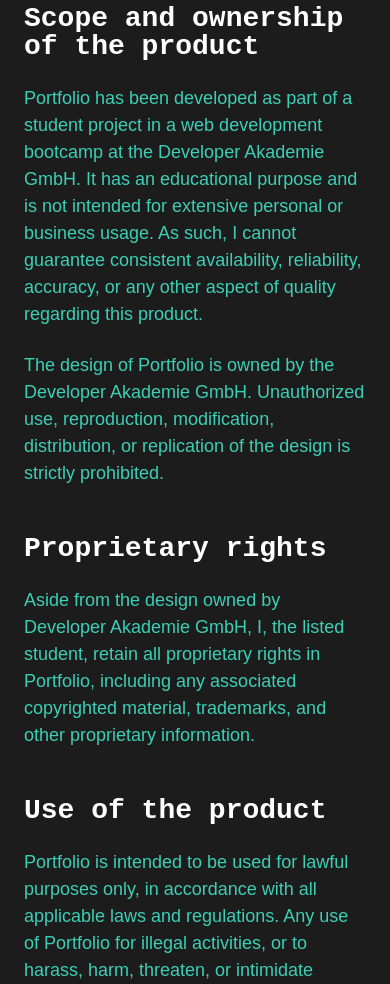
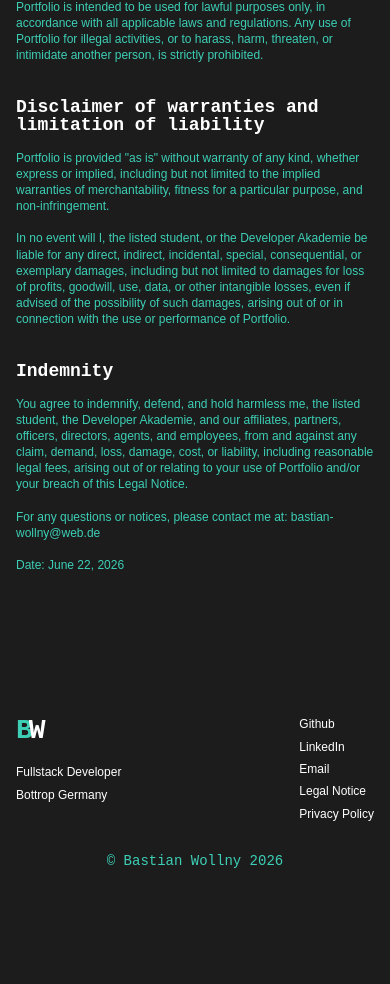
Before and after one commit to CZX93-BW/portfolio-webseite, an Angular app: page /legal-notice in a window 390 px wide. Shown: the part 1013-1997 px from the top of the page. After the commit the page ends 1911 px from the top, so only its background shows below. Built offline with nearby package versions, Linux system fonts and the light colour scheme.

Commit message:
feat(responsive): adapt footer and legal pages

```diff
--- a/src/app/layout/footer/footer.scss
+++ b/src/app/layout/footer/footer.scss
@@ -1,3 +1,5 @@
+@use '../../../styles/abstracts/mixins' as mixins;
+
 .footer {
   background: var(--color-black);
   padding: 48px 0 40px;
@@ -112,3 +114,78 @@
 .footer__link:focus-visible::before {
   opacity: 1;
 }
+
+@include mixins.below-lg {
+  .footer__container {
+    width: min(
+      100% - calc(var(--container-padding-tablet) * 2),
+      var(--content-max-width)
+    );
+  }
+}
+
+@include mixins.below-md {
+  .footer {
+    padding: 48px 0 28px;
+  }
+
+  .footer__container {
+    grid-template-columns: 1fr 1fr;
+    grid-template-areas:
+      'brand navigation'
+      'copyright copyright';
+    width: min(calc(100% - 32px), 358px);
+    row-gap: 32px;
+    align-items: start;
+  }
+
+  .footer__brand {
+    grid-area: brand;
+    gap: 20px;
+  }
+
+  .footer__logo {
+    font-size: 28px;
+  }
+
+  .footer__info {
+    gap: 8px;
+  }
+
+  .footer__info p,
+  .footer__link {
+    font-size: 14px;
+  }
+
+  .footer__navigation {
+    grid-area: navigation;
+    justify-self: end;
+  }
+
+  .footer__copyright {
+    grid-area: copyright;
+    justify-self: center;
+    font-size: 16px;
+  }
+
+  .footer__link::before {
+    left: -18px;
+    width: 6px;
+    height: 6px;
+  }
+}
+
+@include mixins.below-sm {
+  .footer__container {
+    width: min(calc(100% - 28px), 358px);
+  }
+
+  .footer__info p,
+  .footer__link {
+    font-size: 12px;
+  }
+
+  .footer__copyright {
+    font-size: 14px;
+  }
+}
--- a/src/app/pages/legal-notice/legal-notice.scss
+++ b/src/app/pages/legal-notice/legal-notice.scss
@@ -1,3 +1,5 @@
+@use '../../../styles/abstracts/mixins' as mixins;
+
 .legal-notice {
   min-height: 100vh;
   background: var(--color-background);
@@ -41,7 +43,7 @@
   margin: 24px 0 0;
   color: var(--color-white);
   font-family: var(--font-accent);
-  font-size: clamp(28px, 4vw, 18px);
+  font-size: clamp(24px, 3vw, 32px);
   line-height: var(--line-height-tight);
 }
 
@@ -67,3 +69,84 @@
   text-underline-offset: 4px;
   outline: none;
 }
+
+@include mixins.below-lg {
+  .legal-notice__content {
+    width: min(
+      100% - calc(var(--container-padding-tablet) * 2),
+      var(--content-max-width)
+    );
+  }
+}
+
+@include mixins.below-md {
+  .legal-notice {
+    padding-top: 96px;
+  }
+
+  .legal-notice__content {
+    width: min(calc(100% - 32px), 358px);
+  }
+
+  .legal-notice__back-link {
+    margin-bottom: 28px;
+    font-size: 16px;
+  }
+
+  .legal-notice__text {
+    gap: 16px;
+  }
+
+  :host ::ng-deep .legal-notice__text h1 {
+    margin-bottom: 20px;
+    font-family: var(--font-accent);
+    font-size: clamp(32px, 8.2vw, 40px);
+    letter-spacing: 0;
+    text-align: left;
+  }
+
+  :host ::ng-deep .legal-notice__text h2 {
+    margin-top: 18px;
+    font-size: 20px;
+  }
+
+  :host ::ng-deep .legal-notice__text p,
+  :host ::ng-deep .legal-notice__text li {
+    font-size: 14px;
+    line-height: 1.35;
+  }
+
+  :host ::ng-deep .legal-notice__text ul {
+    margin: 0;
+    padding-left: 18px;
+  }
+}
+
+@include mixins.below-sm {
+  .legal-notice__content {
+    width: min(calc(100% - 28px), 358px);
+  }
+
+  :host ::ng-deep .legal-notice__text h1 {
+    font-size: 30px;
+  }
+
+  :host ::ng-deep .legal-notice__text h2 {
+    font-size: 18px;
+  }
+
+  :host ::ng-deep .legal-notice__text p,
+  :host ::ng-deep .legal-notice__text li {
+    font-size: 12px;
+  }
+}
+
+@media (max-width: 1023px) and (orientation: landscape) {
+  .legal-notice__content {
+    width: min(calc(100% - 64px), 760px);
+  }
+
+  :host ::ng-deep .legal-notice__text h1 {
+    text-align: left;
+  }
+}
--- a/src/app/pages/privacy-policy/privacy-policy.scss
+++ b/src/app/pages/privacy-policy/privacy-policy.scss
@@ -1,3 +1,5 @@
+@use '../../../styles/abstracts/mixins' as mixins;
+
 .privacy-policy {
   min-height: 100vh;
   background: var(--color-background);
@@ -41,7 +43,7 @@
   margin: 48px 0 8px;
   color: var(--color-primary);
   font-family: var(--font-accent);
-  font-size: clamp(28px, 4vw, 18px);
+  font-size: clamp(28px, 4vw, 48px);
   line-height: var(--line-height-tight);
 }
 
@@ -91,3 +93,98 @@
   text-underline-offset: 4px;
   outline: none;
 }
+
+@include mixins.below-lg {
+  .privacy-policy__content {
+    width: min(
+      100% - calc(var(--container-padding-tablet) * 2),
+      var(--content-max-width)
+    );
+  }
+}
+
+@include mixins.below-md {
+  .privacy-policy {
+    padding-top: 96px;
+  }
+
+  .privacy-policy__content {
+    width: min(calc(100% - 32px), 358px);
+  }
+
+  .privacy-policy__back-link {
+    margin-bottom: 28px;
+    font-size: 16px;
+  }
+
+  .privacy-policy__text {
+    gap: 16px;
+  }
+
+  :host ::ng-deep .privacy-policy__text h1 {
+    margin-bottom: 20px;
+    font-family: var(--font-accent);
+    font-size: clamp(32px, 8.2vw, 40px);
+    letter-spacing: 0;
+    text-align: left;
+  }
+
+  :host ::ng-deep .privacy-policy__text h2 {
+    margin: 32px 0 4px;
+    font-size: 22px;
+  }
+
+  :host ::ng-deep .privacy-policy__text h3 {
+    margin: 24px 0 4px;
+    font-size: 18px;
+  }
+
+  :host ::ng-deep .privacy-policy__text h4 {
+    margin-top: 16px;
+    font-size: 16px;
+  }
+
+  :host ::ng-deep .privacy-policy__text p,
+  :host ::ng-deep .privacy-policy__text li {
+    font-size: 14px;
+    line-height: 1.4;
+  }
+
+  :host ::ng-deep .privacy-policy__text ul {
+    gap: 8px;
+    padding-left: 18px;
+  }
+}
+
+@include mixins.below-sm {
+  .privacy-policy__content {
+    width: min(calc(100% - 28px), 358px);
+  }
+
+  :host ::ng-deep .privacy-policy__text h1 {
+    font-size: 30px;
+  }
+
+  :host ::ng-deep .privacy-policy__text h2 {
+    font-size: 20px;
+  }
+
+  :host ::ng-deep .privacy-policy__text h3 {
+    font-size: 17px;
+  }
+
+  :host ::ng-deep .privacy-policy__text p,
+  :host ::ng-deep .privacy-policy__text li {
+    font-size: 12px;
+  }
+}
+
+@media (max-width: 1023px) and (orientation: landscape) {
+  .privacy-policy__content {
+    width: min(calc(100% - 64px), 760px);
+  }
+
+  :host ::ng-deep .privacy-policy__text h1 {
+    text-align: left;
+  }
+}
```
